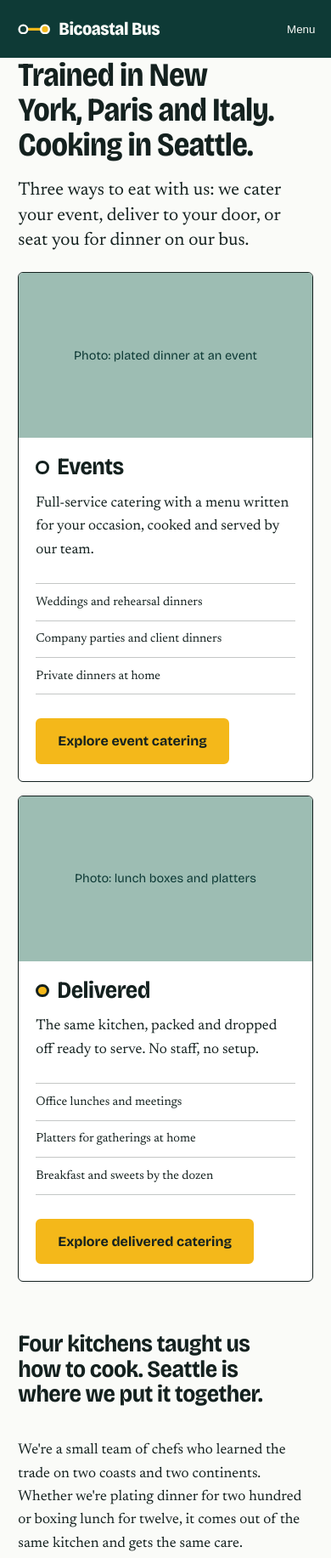
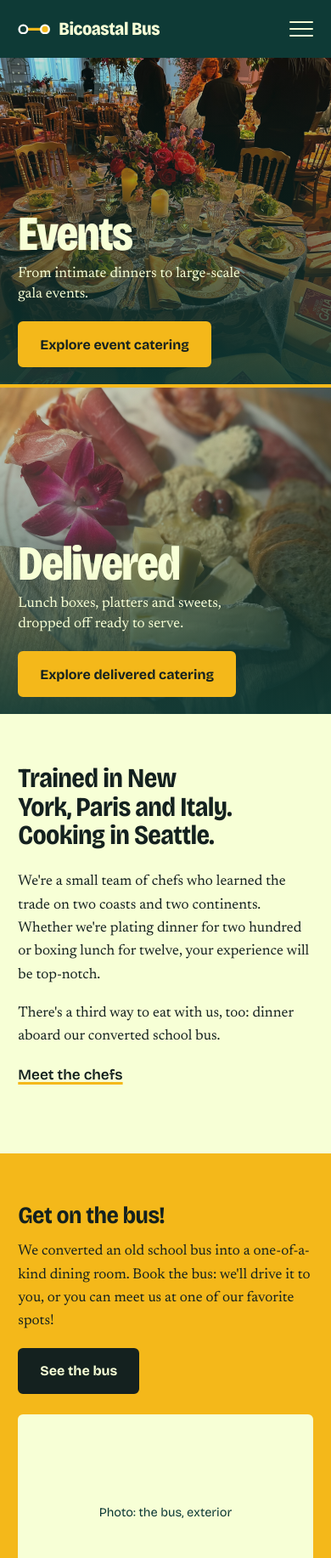
Before and after one commit to purrogrammer7/clientele-staging, a plain HTML site: page index.html in a window 390 px wide. Shown: the top 1833 px of the page at 85% size. Drawn offline with nearby package versions, Linux system fonts and the light colour scheme.

Commit message:
revised images and text

```diff
--- a/css/styles.css
+++ b/css/styles.css
@@ -10,7 +10,7 @@
 :root {
   --spruce: #0e3a36;   /* primary dark: header, hero, footer */
   --ink: #14211f;      /* body text */
-  --paper: #fafbf8;    /* page background */
+  --paper: #f7ffd6;    /* page background */
   --fog: #e9eee9;      /* alternate section background */
   --glass: #9dbdb3;    /* photo placeholders, quiet accents */
   --yellow: #f4b81a;   /* the bus: route line, buttons, focus */
--- a/index.html
+++ b/index.html
@@ -35,22 +35,17 @@
         Bicoastal Bus
       </a>
 
-      <!-- The two sides of the catering business. Always visible, on every page. -->
-      <!-- <nav class="mode" aria-label="Catering type">
-        <a href="events.html">Events</a>
-        <a href="delivered.html">Delivered</a>
-      </nav> -->
-
-      <button class="nav-toggle" type="button" aria-expanded="false" aria-controls="site-nav">Menu</button>
+      <button class="nav-toggle" type="button" aria-expanded="false" aria-controls="site-nav" aria-label="Open navigation">
+        <span></span><span></span><span></span>
+      </button>
 
       <nav class="site-nav" id="site-nav" aria-label="Main">
         <ul>
-
-          <li><a href="about.html">About</a></li>
-          <li><a href="contact.html">Contact</a></li>
           <li><a href="events.html">Events</a></li>
           <li><a href="delivered.html">Delivered</a></li>
           <li><a href="bus.html">Get on the Bus!</a></li>
+          <li><a href="about.html">About</a></li>
+          <li><a href="contact.html">Contact</a></li>
           <li><a class="btn" href="contact.html">Get a quote</a></li>
         </ul>
       </nav>
@@ -59,50 +54,32 @@
 
   <main id="main">
 
-    <!-- HERO: headline, then the two doors -->
-    <section class="hero">
-      <div class="wrap">
+    <!-- HERO: two photo panels, each linking to one side of the business.
+         Replace images/hero-events.jpg and images/hero-delivered.jpg with real
+         photos (landscape, at least 1600px wide; keep the subject centered,
+         since the crop changes with the viewport). -->
+    <div class="hero-split">
+      <a class="hero-split__panel" href="events.html">
+        <img src="images/plated.jpeg" alt="" width="1600" height="1200" fetchpriority="high">
+        <span class="hero-split__title">Events</span>
+        <span class="hero-split__text">From intimate dinners to large-scale gala events.</span>
+         <span class="btn">Explore event catering</span>
+      </a>
+      <a class="hero-split__panel" href="delivered.html">
+        <img src="images/platter-char.JPEG" alt="charcuterie platter" >
+        <span class="hero-split__title">Delivered</span>
+        <span class="hero-split__text">Lunch boxes, platters and sweets, dropped off ready to serve.</span>
+        <span class="btn">Explore delivered catering</span>
+      </a>
+    </div>
+
+    <!-- INTRO: page headline + brand statement -->
+    <section class="section intro">
+      <div class="wrap split">
         <h1>Trained in New York, Paris and Italy. Cooking in Seattle.</h1>
-        <p class="lede">Three ways to eat with us: we cater your event, deliver to your door, or seat you for dinner on our bus.</p>
-
-        <div class="doors">
-          <article class="door">
-            <figure class="photo"><span>Photo: plated dinner at an event</span></figure>
-            <div class="door__body">
-              <h2><span class="stop" aria-hidden="true"></span>Events</h2>
-              <p>Full-service catering with a menu written for your occasion, cooked and served by our team.</p>
-              <ul>
-                <li>Weddings and rehearsal dinners</li>
-                <li>Company parties and client dinners</li>
-                <li>Private dinners at home</li>
-              </ul>
-              <a class="btn" href="events.html">Explore event catering</a>
-            </div>
-          </article>
-
-          <article class="door">
-            <figure class="photo"><span>Photo: lunch boxes and platters</span></figure>
-            <div class="door__body">
-              <h2><span class="stop stop--filled" aria-hidden="true"></span>Delivered</h2>
-              <p>The same kitchen, packed and dropped off ready to serve. No staff, no setup.</p>
-              <ul>
-                <li>Office lunches and meetings</li>
-                <li>Platters for gatherings at home</li>
-                <li>Breakfast and sweets by the dozen</li>
-              </ul>
-              <a class="btn" href="delivered.html">Explore delivered catering</a>
-            </div>
-          </article>
-        </div>
-      </div>
-    </section>
-
-    <!-- BRAND STATEMENT -->
-    <section class="section">
-      <div class="wrap split">
-        <h2>Four kitchens taught us how to cook. Seattle is where we put it together.</h2>
         <div>
-          <p>We're a small team of chefs who learned the trade on two coasts and two continents. Whether we're plating dinner for two hundred or boxing lunch for twelve, it comes out of the same kitchen and gets the same care.</p>
+          <p>We're a small team of chefs who learned the trade on two coasts and two continents. Whether we're plating dinner for two hundred or boxing lunch for twelve, your experience will be top-notch.</p>
+          <p>There's a third way to eat with us, too: dinner aboard our converted school bus.</p>
           <p><a class="text-link" href="about.html">Meet the chefs</a></p>
         </div>
       </div>
@@ -113,7 +90,7 @@
       <div class="wrap split split--even">
         <div>
           <h2>Get on the bus!</h2>
-          <p>We turned an old school bus into a small dining room on wheels. Book it for dinner with your guests: we'll drive it to you, or you can meet us at one of our favorite spots.</p>
+          <p>We converted an old school bus into a one-of-a-kind dining room. Book the bus: we'll drive it to you, or you can meet us at one of our favorite spots!</p>
           <a class="btn" href="bus.html">See the bus</a>
         </div>
         <figure class="photo photo--wide"><span>Photo: the bus, exterior</span></figure>
@@ -154,7 +131,7 @@
         <div class="quotes">
           <blockquote>
             <p>[Client quote about an event goes here.]</p>
-            <footer>[Name], [wedding / company / occasion]</footer>
+            <footer>[Name], [ company / occasion]</footer>
           </blockquote>
           <blockquote>
             <p>[Client quote about a delivered order goes here.]</p>
@@ -183,7 +160,7 @@
     <!-- CLOSING CTA: both paths again -->
     <section class="section section--dark cta-band">
       <div class="wrap">
-        <h2>Ready when you are</h2>
+        <h2>Holla at us!</h2>
         <p class="lede">Tell us what you need and we'll reply within two business days.</p>
         <p style="display: flex; flex-wrap: wrap; gap: 0.75rem; margin: 0;">
           <a class="btn" href="contact.html?type=event">Plan your event</a>
@@ -201,7 +178,7 @@
       <div class="site-footer__inner">
         <div>
           <a class="brand" href="index.html">Bicoastal Bus</a>
-          <p>Event catering, delivered catering and dinner on the bus, in Seattle and around Puget Sound.</p>
+          <p>Event catering, delivered catering, and intimate dinners on the Bicoastal Bus. Seattle and around Puget Sound.</p>
         </div>
         <div>
           <h2>Explore</h2>
```
Also changed, not shown: about.html (+4 -8 lines), contact.html (+2 -3 lines), delivered.html (+1 -1 lines), events.html (+4 -5 lines), images/plated.JPEG (renamed from images/IMG_4291.JPEG).
